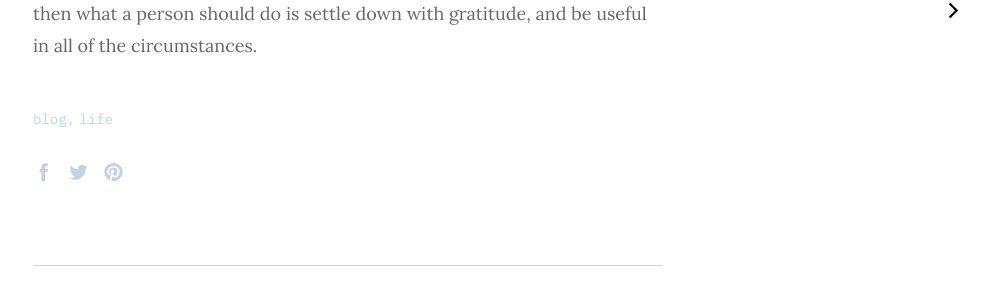
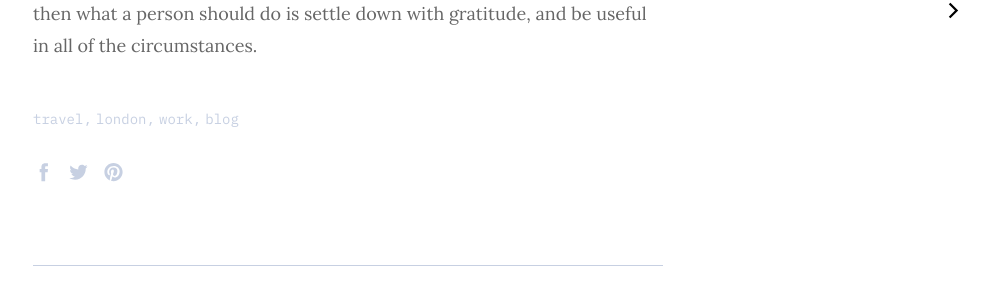
Before and after one commit to shashirajpandey/shashirajpandey, a Jekyll site: the page built from _posts/2020-12-29-becoming-useful.md, in a window 1280 px wide and 900 px high, scrolled down 3365 px. Shown: the part 440-743 px from the top of the window, without its empty margins (292-1280 px from the left). Built offline with Jekyll 4.4.1, drawn with Linux system fonts in a browser that asks for light colours.

Commit message:
Update 2020-12-29-becoming-useful.md

```diff
--- a/_posts/2020-12-29-becoming-useful.md
+++ b/_posts/2020-12-29-becoming-useful.md
@@ -3,7 +3,7 @@ layout: post
 title:  The Willingness of Becoming Helpful
 date:   2020-12-28 15:01:35 +0300
 image:  '/assets/img/02.jpg'
-tags:   [blog,life]
+tags:   [travel, london, work, blog]
 ---
 <p>There’s a question on my mind for quite long. “How far one’s optimism alone can take them to?”. Well, this post is less likely about my quest for finding the answer to this question. I am more intrigued by the fact that optimism is the inertia of trials in accepting the reality- whether putting an effort in doing things for or else, waiting for the things to happen by itself. To speak the truth, my personal experience is, optimism solely can never bring success.</p>
 
```
